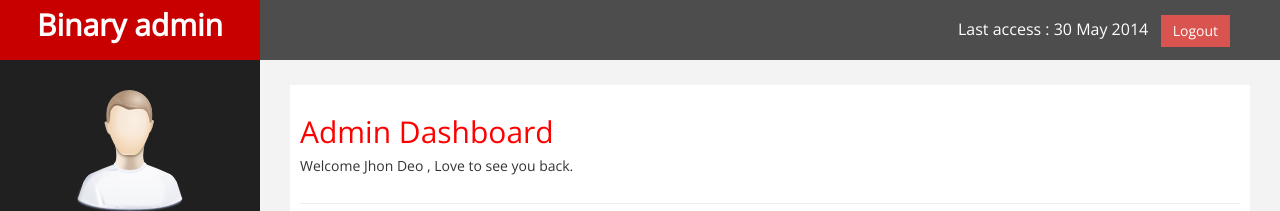
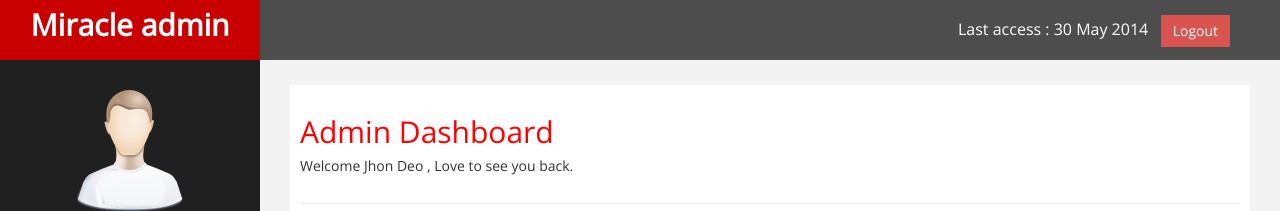
Before and after one commit to amittakyan/Miracle-01, a plain HTML site: page index.html in a window 1280 px wide. Shown: the top 211 px of the page. Drawn offline with nearby package versions, Linux system fonts and the light colour scheme.

Commit message:
Updated Miracle admin in index.html

```diff
--- a/index.html
+++ b/index.html
@@ -25,7 +25,7 @@
                     <span class="icon-bar"></span>
                     <span class="icon-bar"></span>
                 </button>
-                <a class="navbar-brand" href="index.html">Binary admin</a>
+                <a class="navbar-brand" href="index.html">Miracle admin</a>
             </div>
   <div style="color: white;
 padding: 15px 50px 5px 50px;
```
